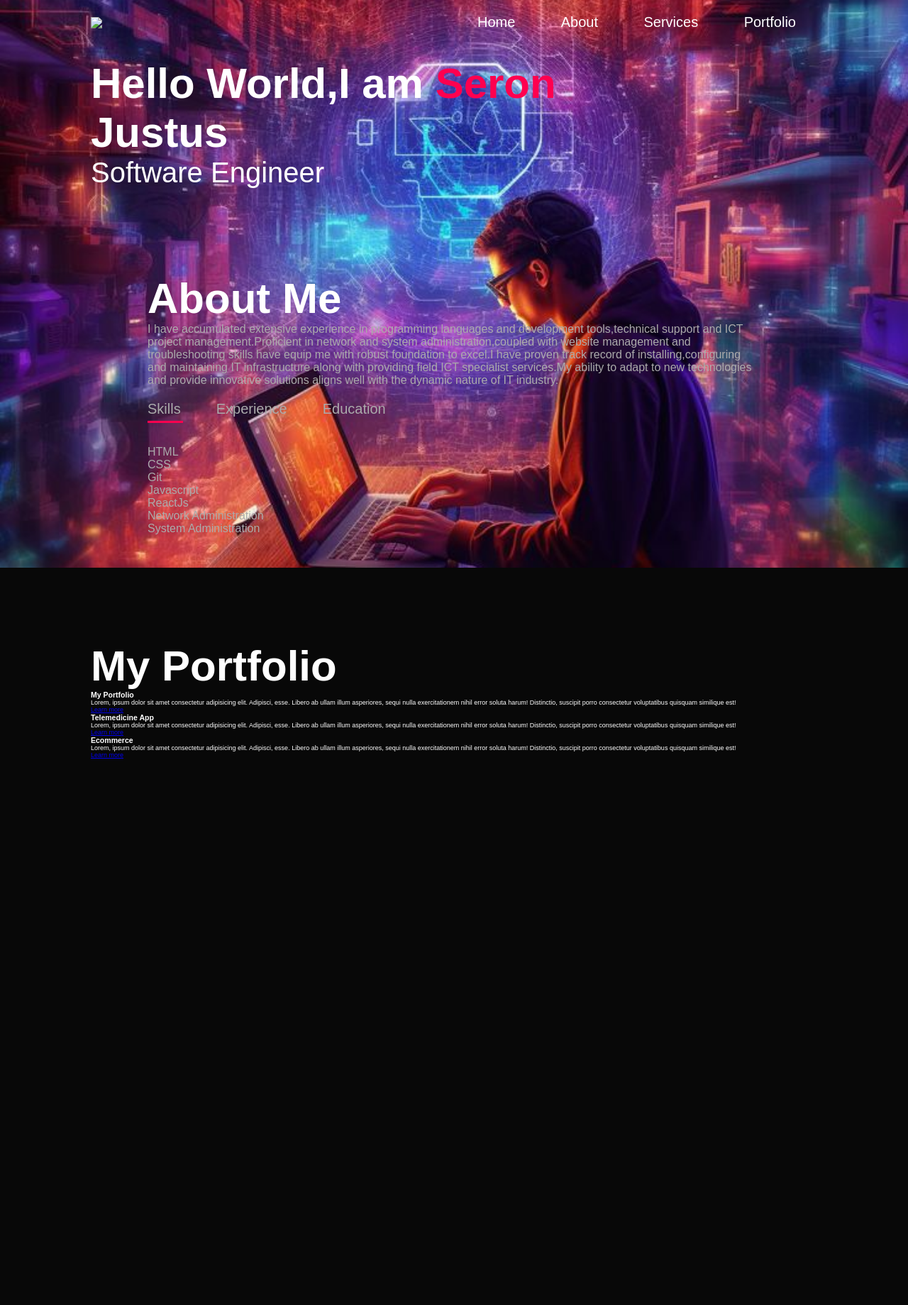
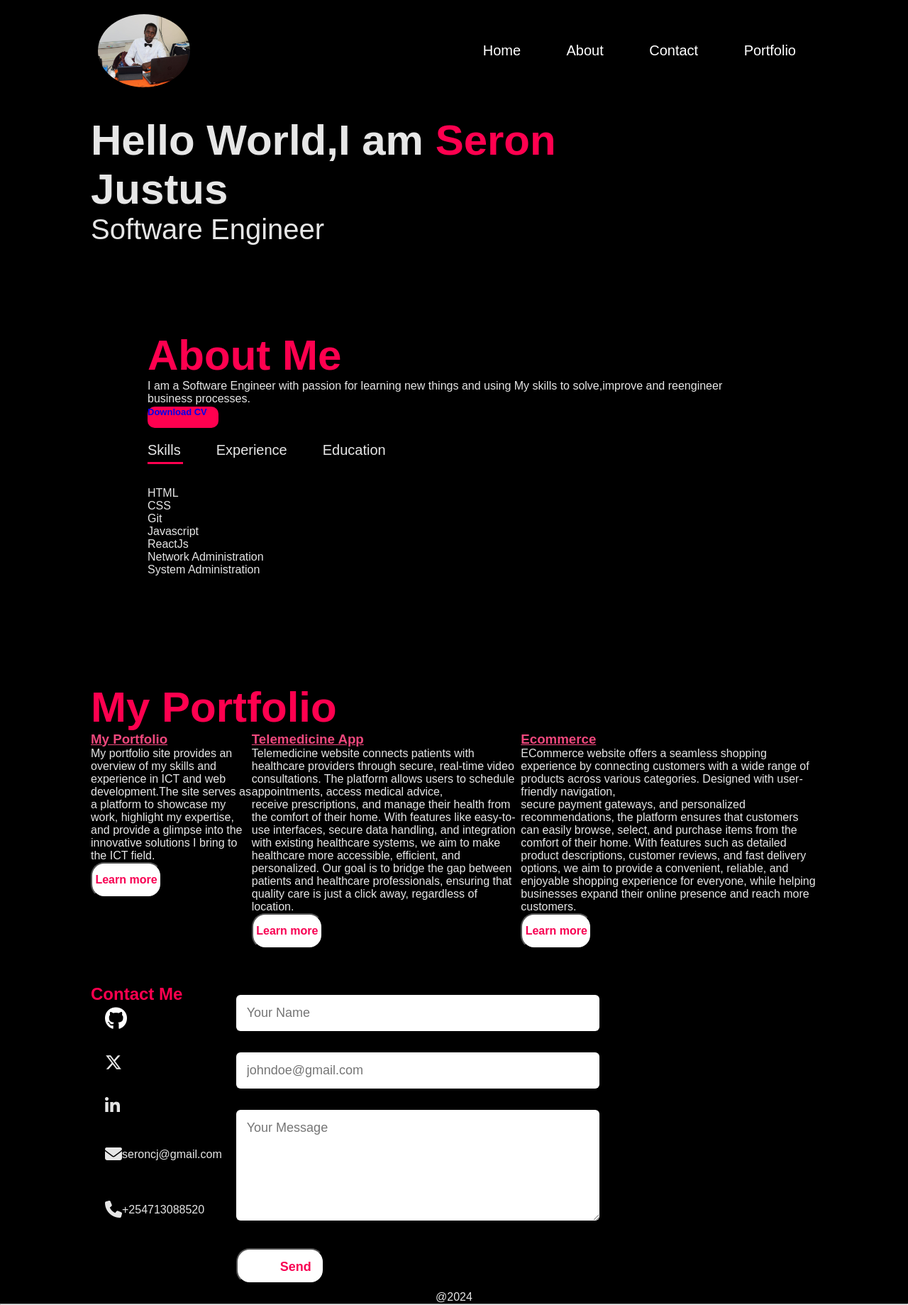
Before and after one commit to SERON19/Portfolio, a plain HTML site: page index.html in a window 1280 px wide. Shown: the whole page at 71% size. Before the commit the page ends 1109 px from the top, so only its background shows below. Drawn offline with Linux system fonts and the light colour scheme.

Commit message:
Final commit

```diff
--- a/index.html
+++ b/index.html
@@ -6,17 +6,18 @@
   <meta name="viewport" content="width=device-width, initial-scale=1.0">
   <title>My Portfolio</title>
   <link rel="stylesheet" href="styles.css">
+  <script src="https://kit.fontawesome.com/482882f584.js" crossorigin="anonymous"></script>
 </head>
 <body>
     <div id="header">
         <div class="container">
-            <nav>
-                <img src="images/Free Vector _ Laptop with program code isometric icon, software development and programming applications dark neon.jpeg" class="logo"/>
+            <nav class="navbar">
+                <img src="images/IMG-20240901-WA0018.jpg" class="logo"/>
                 <ul>
-                    <li><a href="#">Home</a></li>
-                    <li><a href="#">About</a></li>
-                    <li><a href="#">Services</a></li>
-                    <li><a href="#">Portfolio</a></li>
+                    <li><a href="#header">Home</a></li>
+                    <li><a href="#about">About</a></li>
+                    <li><a href="#contact">Contact</a></li>
+                    <li><a href="#portfolio">Portfolio</a></li>
 
 
                 </ul>
@@ -33,13 +34,9 @@
                 <div  class="container">
                     <div class="row">
                         <div class="col1">
-                            <h1 class="subtitle">About Me</h1>
-                            <p>I have accumulated extensive experience in programming languages and development tools,technical support and ICT
-                                project management.Proficient in network and system administration,coupled with website management and
-                                troubleshooting skills have equip me with robust foundation to excel.I have proven track record of installing,configuring
-                                and maintaining IT infrastructure along with providing field ICT specialist services.My ability to adapt to new technologies
-                                and provide innovative solutions aligns well with the dynamic nature of IT industry.</p>
-
+                            <h1 class="subtitle"><a href="#about">About Me</a></h1>
+                            <p>I am a Software Engineer with passion for learning new things and using My skills to solve,improve  and reengineer business processes.</p>
+                            <a href="./images/Seron Resume.pdf" download class="btn1">Download CV</a>
                                 <div class="tables">
                                     <p class="tablelink active-link" onclick="opentab('skills')">Skills</p>
                                     <p class="tablelink" onclick="opentab('experience')">Experience</p>
@@ -82,33 +79,74 @@
             <!-- My Portfolio -->
              <div id="portfolio">
                 <div class="container">
-                    <h1 class="subtitle">My Portfolio</h1>
+                    <h1 class="subtitle"><a href="#portfolio">My Portfolio</a></h1>
+                    <section class="projects">
                             <div class="portfolio-item">
                                 <h3>My Portfolio</h3>
-                            <p>Lorem, ipsum dolor sit amet consectetur adipisicing elit. Adipisci, esse. Libero ab ullam illum asperiores, sequi nulla exercitationem nihil error soluta harum! Distinctio, suscipit porro consectetur voluptatibus quisquam similique est!</p>
-                            <a href="#">Learn more</a>
+                                <p>My portfolio site provides an overview of my skills and experience in ICT and web development.The site serves as a platform to showcase my work, highlight my expertise, and provide a glimpse into the innovative solutions I bring to the ICT field.</p>
+                                <a href="#"><button>Learn more</button></a>
 
                             </div>
 
                             <div class="portfolio-item">
                                 <h3>Telemedicine App</h3>
-                            <p>Lorem, ipsum dolor sit amet consectetur adipisicing elit. Adipisci, esse. Libero ab ullam illum asperiores, sequi nulla exercitationem nihil error soluta harum! Distinctio, suscipit porro consectetur voluptatibus quisquam similique est!</p>
-                            <a href="#">Learn more</a>
+                                <p>Telemedicine website connects patients with healthcare providers through secure, real-time video consultations. The platform allows users to schedule appointments, access medical advice, <br>receive prescriptions, and manage their health from the comfort of their home. With features like easy-to-use interfaces, secure data handling, and integration with existing healthcare systems, we aim to make healthcare more accessible, efficient, and personalized. Our goal is to bridge the gap between patients and healthcare professionals, ensuring that quality care is just a click away, regardless of location.</p>
+                                <a href="#"><button>Learn more</button></a>
 
                             </div>
 
                             <div class="portfolio-item">
                                 <h3>Ecommerce </h3>
-                            <p>Lorem, ipsum dolor sit amet consectetur adipisicing elit. Adipisci, esse. Libero ab ullam illum asperiores, sequi nulla exercitationem nihil error soluta harum! Distinctio, suscipit porro consectetur voluptatibus quisquam similique est!</p>
-                            <a href="#">Learn more</a>
+                                <p>ECommerce website offers a seamless shopping experience by connecting customers with a wide range of products across various categories. Designed with user-friendly navigation,<br> secure payment gateways, and personalized recommendations, the platform ensures that customers can easily browse, select, and purchase items from the comfort of their home. With features such as detailed product descriptions, customer reviews, and fast delivery options, we aim to provide a convenient, reliable, and enjoyable shopping experience for everyone, while helping businesses expand their online presence and reach more customers.</p>
+                                <a href="#"><button>Learn more</button></a>
 
                             </div>
-
+                    </section>
 
 
                 </div>
 
              </div>
+
+             <!-- Contants -->
+              <div id="contact">
+                <div class="container">
+                    <div class="row">
+                        <div class="contact-left">
+                            <h2 class="sub-title"><a href="#contact">Contact Me</a></h2>
+
+                            <div class="social-icons">
+                                <i class="fa-brands fa-github fa-2xl" style="color: #ffffff;"></i>
+                                <i class="fa-brands fa-x-twitter fa-xl"></i>
+                                <i class="fa-brands fa-linkedin-in fa-xl"></i>
+                                <p><i class="fa-solid fa-envelope fa-xl"></i>seroncj@gmail.com   </p>
+                                <P><i class="fa-solid fa-phone fa-xl"></i>+254713088520</P>
+
+                            </div>
+                        </div>
+
+                        <div class="contact-right">
+                            <form action=" https://formsubmit.co/el/hobuwe" method="POST" >
+                                <input type="text" name="Name" placeholder="Your Name" required>
+                                <input type="email" name="email" placeholder="johndoe@gmail.com" required>
+                                <textarea name="Message" rows="6" placeholder="Your Message"></textarea>
+                                <button type="submit" class="btn">Send</button>
+                            </form>
+
+                        </div>
+
+                    </div>
+
+                </div>
+
+              </div>
+              <div class="copyright">
+                <p>@2024</p><hr>
+              </div>
+
+
+
+
     </div>
     <script src="index.js"></script>
 
--- a/index.js
+++ b/index.js
@@ -1,12 +1,14 @@
-// var tablinks = document.getElementsByClassName("tablelink");
-// var tabcontents = document.getElementsByClassName("tab-contents");
 
+const tablinks = document.getElementsByClassName("tablelink");
+const tabcontents= document.getElementsByClassName("tab-contents")
 
-// function opentab(tabname){
-//    for(tablink of tablinks)
-//    {
-//     tablinks.getElementsByClassName
-//    }
-
-
-// }
+function opentab(tabname){
+    for(tab of tablinks){
+        tab.classList.remove("active-link");
+    }
+    for(tabcont of tabcontents){
+        tabcont.classList.remove("active-tab");
+    }
+    event.currentTarget.classList.add("active-tab");
+    document.getElementById(tabname).classList.add("active-tab")
+}
--- a/styles.css
+++ b/styles.css
@@ -3,22 +3,45 @@ margin: 0;
 padding: 0;
 font-family: sans-serif;
 box-sizing: border-box;
+background: black;
+
+}
+html{
+    scroll-behavior: smooth;
 }
 
+
 body{
-    background-color: #080808;
-    color: white;
+    background-color: #ffffff;
+   color:rgb(230, 230, 230);
 }
 #header{
     width: 100%;
     height: 100vh;
-    background-image: url(images/Futuristic\ programmer.jpeg);
+    background-image: url(image);
     background-size: cover;
     background-position: center;
 }
 .container{
     padding: 10px 10% ;
 }
+
+    /* CSS code for tablets */
+    /* @media only screen and (max-width: 768px) {
+        .container {
+          width: 600px;
+          font-size: 14px;
+        }
+      } */
+       /* CSS code for mobile devices */
+    @media only screen and (max-width: 480px) {
+        .container {
+          width: 100%;
+          font-size: 12px;
+        }
+      }
+
+
 nav{
     display: flex;
     align-items: center;
@@ -26,8 +49,17 @@ nav{
     flex-wrap: wrap;
 }
 .logo{
-    width: 200px;
+    width: 150px;
+  height: auto;
+  padding: 10px;
+  border-radius: 50%;
+  box-shadow: 0px 4px 8px rgba(0, 0, 0, 0.2);
 }
+
+
+.navbar {
+    position: sticky;
+  }
 nav ul li{
     display:inline-block ;
     list-style: none;
@@ -71,12 +103,22 @@ nav ul li a:hover::after{
 }
 #about{
     padding: 100px;
-    color: #ababab;
+    color: rgb(230, 230, 230);
 }
 .subtitle{
     font-size: 60px;
     font-weight: 600;
-    color: #fff;
+    color:rgb(230, 230, 230);
+    text-decoration: none;
+}
+.sub-title a{
+    text-decoration: none;
+    color: #ff004f;
+
+}
+.subtitle a{
+    text-decoration: none;
+    color: #ff004f;
 }
 .tables{
     display: flex;
@@ -115,9 +157,81 @@ nav ul li a:hover::after{
 }
 #portfolio{
     padding: 30px 0;
+    display: flexbox;
 }
-.portfolio-item{
-font-size: xx-small;
-display: flexbox;
+.portfolio-item h3{
+   text-decoration: underline;
+   color: #ef487d;
 
 }
+button .btn{
+    display: inline-block;
+    background: #ff004f;
+    text-decoration: none;
+}
+.btn1{
+    display: inline-flex;
+    background: #ff004f;
+    text-decoration: none;
+    font-size: small;
+    text-align: center;
+    font-weight: bold;
+    border-radius: 10px;
+    height: 30px;
+    width: 100px;
+
+}
+form input, form textarea{
+    width: 100%;
+    border: 0;
+    outline: none;
+    background:white;
+    padding: 15px;
+    margin: 15px 0;
+    color:black;
+    font-size: 18px;
+    border-radius: 6px;
+}
+form .btn{
+    padding: 14px 60px;
+    font-size: 18px;
+    margin-top: 20px;
+    cursor: pointer;
+}
+
+.projects{
+    display: flex;
+}
+.row{
+    display: flex;
+
+}
+
+.contact-right{
+    width: 50%;
+ }
+.copyright{
+
+    text-align: center;
+}
+.contact-left h1 a{
+    color: #ff004f;
+    text-decoration: none;
+
+}
+button{
+    color: #f80053;
+    text-decoration: none;
+    background-color: #ffffff;
+    width: 100px;
+    height: 50px;
+    border-radius: 0.5cm;
+    font-size: medium;
+    font-weight: bold;
+}
+.social-icons{
+    margin: 20px;
+    display: flex;
+    flex-direction: column;
+    gap: 60px;
+}
```
Also changed, not shown: images/IMG-20240901-WA0018.jpg (added), 1 other file. Lines whose indentation alone changed are shown as unchanged.
